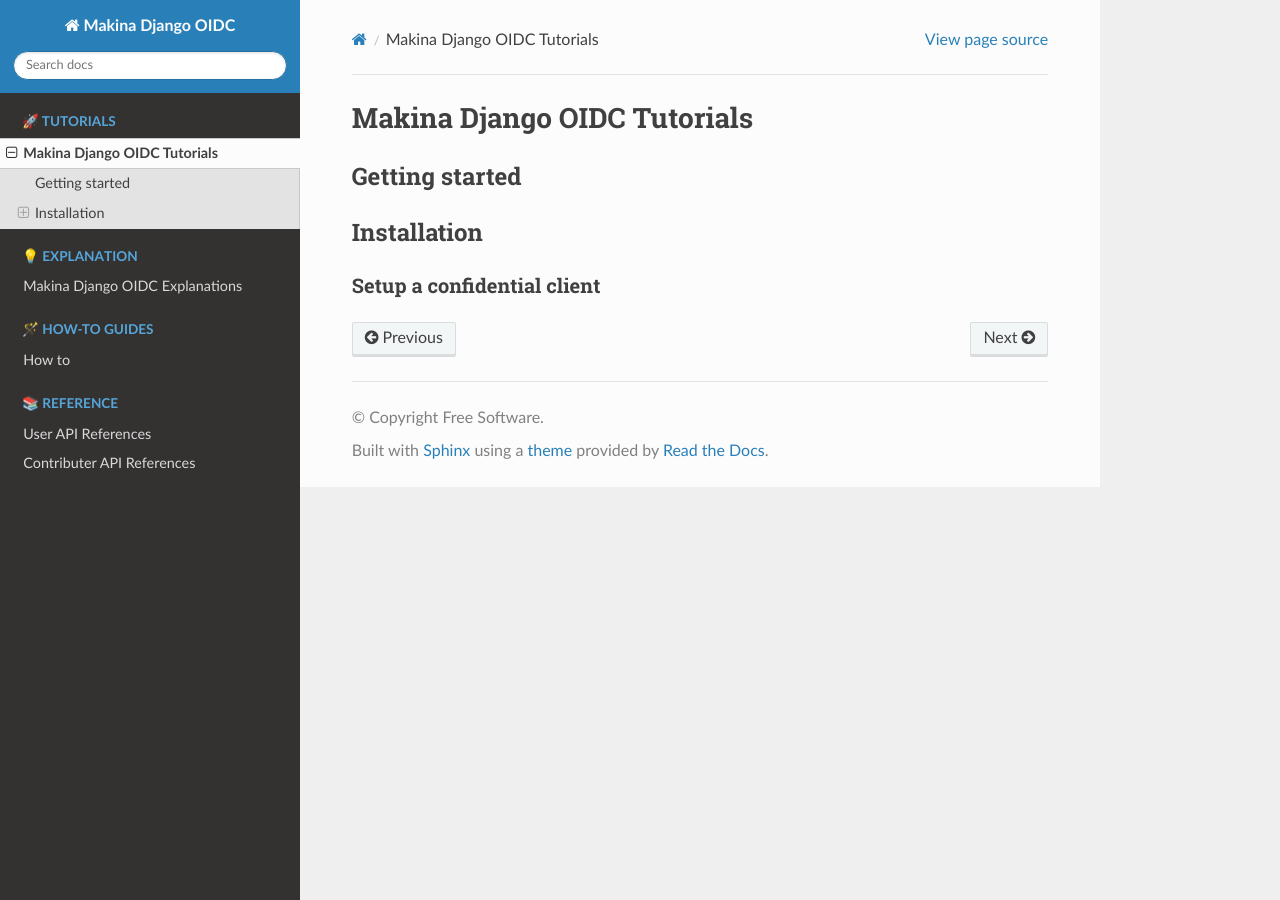
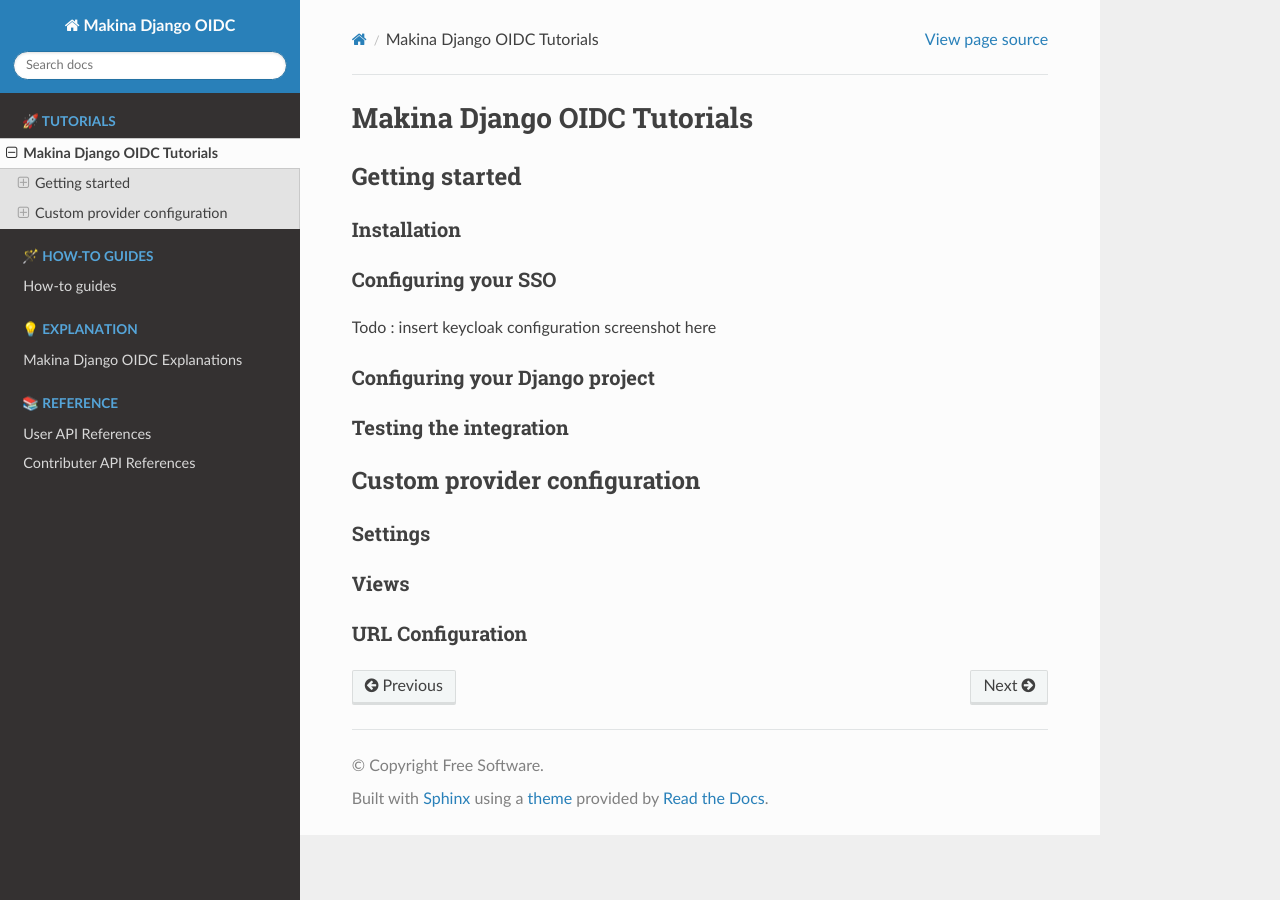
Before and after one commit to makinacorpus/django_pyoidc, a Sphinx documentation site: the page built from docs/tutorial.rst, in a window 1280 px wide. Built offline with Sphinx 7.4.7 and the Read the Docs theme 2.0.0, drawn with Linux system fonts in a browser that asks for light colours.

```diff
--- a/docs/explanation.rst
+++ b/docs/explanation.rst
@@ -1,5 +1,8 @@
 Makina Django OIDC Explanations
 ===============================
+
+Other OIDC libraries
+--------------------
 
 OIDC Logouts
 ------------
@@ -15,6 +18,3 @@ Front-channel logout
 
 Cache Management
 ----------------
-
-Other OIDC libraries
---------------------
--- a/docs/tutorial.rst
+++ b/docs/tutorial.rst
@@ -5,8 +5,27 @@ Getting started
 ---------------
 
 Installation
----------------
+~~~~~~~~~~~~
 
-***************************
-Setup a confidential client
-***************************
+Configuring your SSO
+~~~~~~~~~~~~~~~~~~~~
+
+Todo : insert keycloak configuration screenshot here
+
+Configuring your Django project
+~~~~~~~~~~~~~~~~~~~~~~~~~~~~~~~
+
+Testing the integration
+~~~~~~~~~~~~~~~~~~~~~~~
+
+Custom provider configuration
+-----------------------------
+
+Settings
+~~~~~~~~
+
+Views
+~~~~~
+
+URL Configuration
+~~~~~~~~~~~~~~~~~
```
Also changed, not shown: docs/how-to.rst (+5 -5 lines), docs/index.rst (+7 -12 lines).
